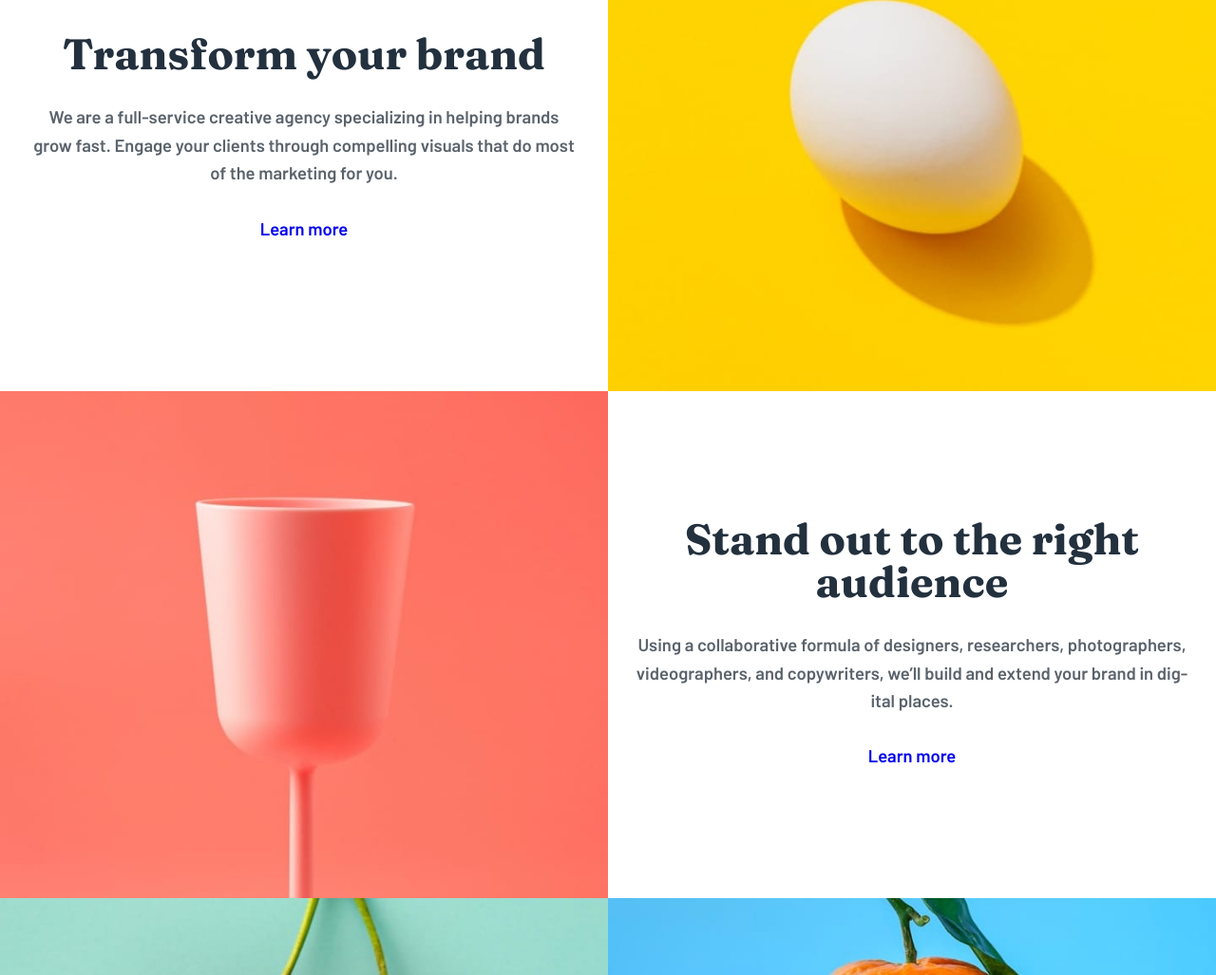
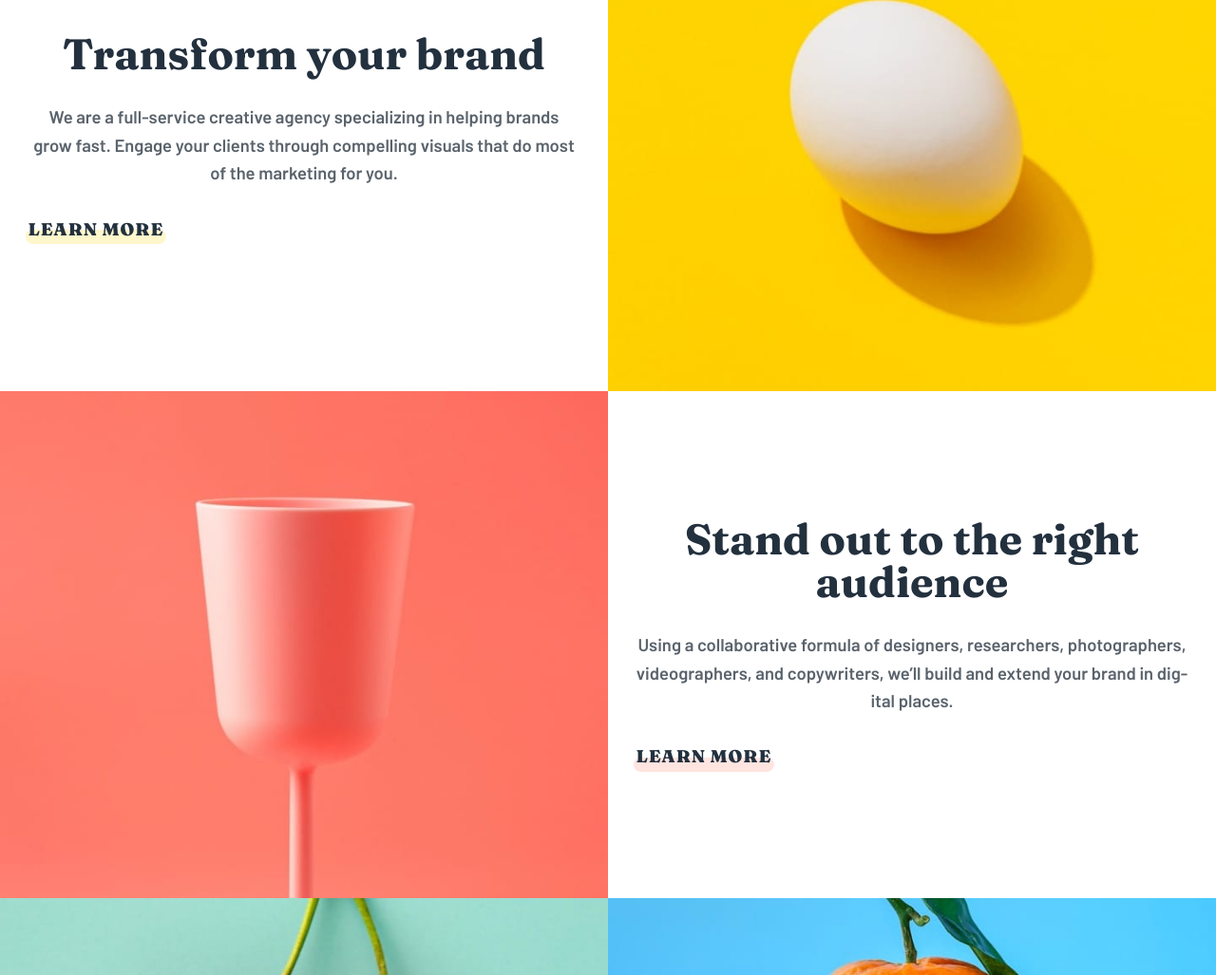
Before and after one commit to dwhenson/fem-sunnyside-agency, a website built with Parcel: page src/index.html in a window 1280 px wide. Shown: the part 675-1702 px from the top of the page at 95% size. Built offline with nearby package versions, Linux system fonts and the light colour scheme.

Commit message:
✅ ADD: learn more link sytles

```diff
--- a/src/index.html
+++ b/src/index.html
@@ -53,7 +53,7 @@
               fast. Engage your clients through compelling visuals that do most of the
               marketing for you.
             </p>
-            <a href="/">Learn more</a>
+            <a class="learn-link" data-underline="yellow" href="/">Learn more</a>
           </div>
         </div>
         <div><img src="images/desktop/image-transform.jpg" alt="" /></div>
@@ -68,7 +68,7 @@
               videographers, and copywriters, we’ll build and extend your brand in digital
               places.
             </p>
-            <a href="/">Learn more</a>
+            <a class="learn-link" href="/">Learn more</a>
           </div>
         </div>
         <div><img src="images/desktop/image-stand-out.jpg" alt="" /></div>
--- a/src/scss/abstracts/_variables.scss
+++ b/src/scss/abstracts/_variables.scss
@@ -13,6 +13,8 @@
   --clr-neutral-300: hsl(232, 10%, 55%);
   --clr-neutral-400: hsl(213, 9%, 39%);
   --clr-neutral-500: hsl(212, 27%, 19%);
+  --clr-primary-200: 51, 100%, 49%;
+  --clr-primary-100: 7, 99%, 70%;
 
   /* Spacing */
 
--- /dev/null
+++ b/src/scss/blocks/_learn-link.scss
@@ -0,0 +1,27 @@
+.learn-link {
+  position: relative;
+  max-inline-size: fit-content;
+  font-family: var(--ff-headings);
+  font-weight: 900;
+  letter-spacing: 0.05em;
+  text-transform: uppercase;
+  color: var(--clr-neutral-500);
+
+  &::after {
+    content: "";
+    position: absolute;
+    z-index: -10;
+    display: block;
+    inset-inline-start: 50%;
+    inline-size: 104%;
+    block-size: 0.8em;
+    border-radius: 9999px;
+    background-color: hsla(var(--underline, var(--clr-primary-100)), 0.2);
+    transform: translate(-50%, -95%);
+    transition: background-color 250ms;
+  }
+
+  &:hover::after {
+    background-color: hsla(var(--underline, var(--clr-primary-100)), 0.7);
+  }
+}
--- /dev/null
+++ b/src/scss/exceptions/_yellow-underline.scss
@@ -0,0 +1,3 @@
+[data-underline="yellow"] {
+  --underline: var(--clr-primary-200);
+}
--- a/src/scss/global.scss
+++ b/src/scss/global.scss
@@ -27,6 +27,7 @@ Blocks
 ================================================== */
 
 // @use "blocks/button";
+@use "blocks/learn-link";
 @use "blocks/header";
 // @use "blocks/main";
 // @use "blocks/footer";
@@ -35,7 +36,7 @@ Blocks
 Exceptions
 ================================================== */
 
-// @use "exceptions/p100";
+@use "exceptions/yellow-underline";
 
 /* ==================================================
 Global Styles
```
Also changed, not shown: src/scss/blocks/_main.scss (deleted, +0 -21 lines), src/scss/blocks/_hero.scss (deleted).
